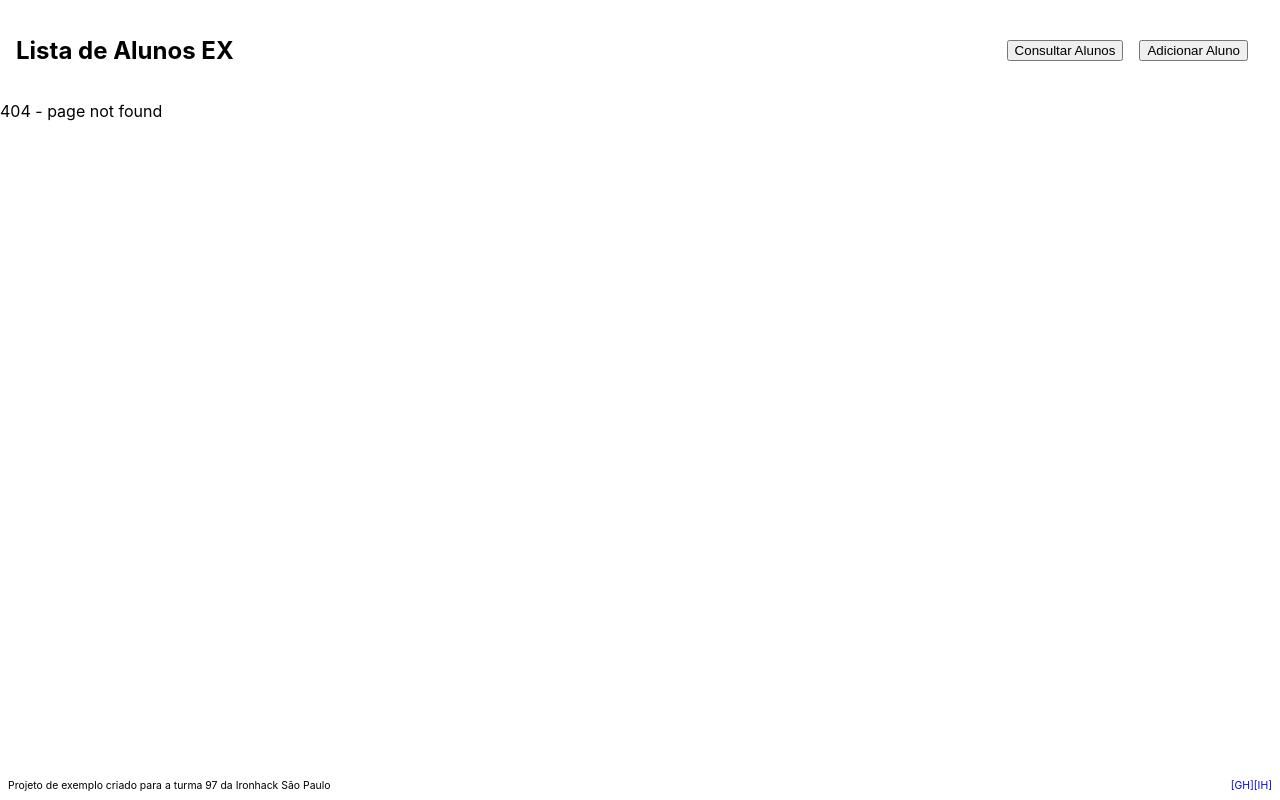
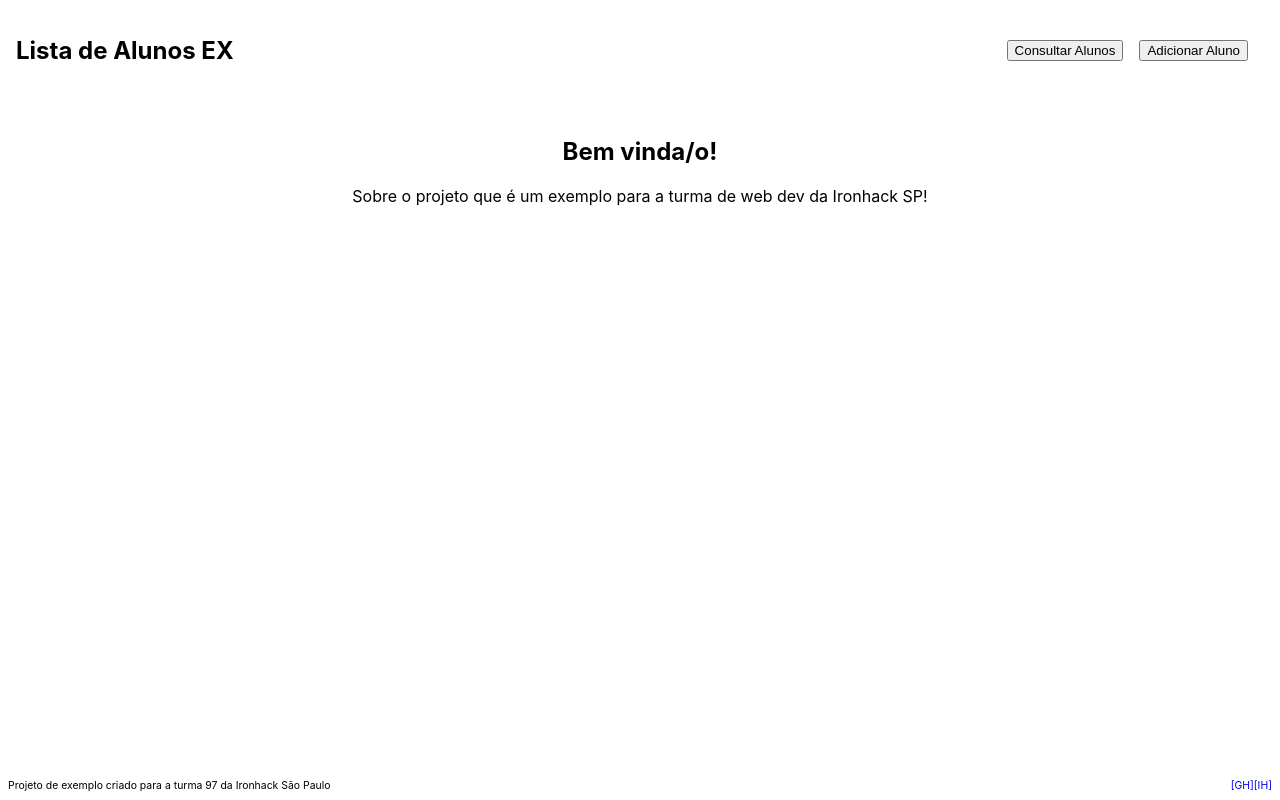
Before and after one commit to Ironhack-SAO-PTWD-Jan-2023/c97-student-list-client, a React (Create React App) app: page / in a window 1280 px wide. Before the commit this address had no page. Built offline with nearby package versions, Linux system fonts and the light colour scheme.

Commit message:
criada página home

```diff
--- a/src/App.js
+++ b/src/App.js
@@ -1,8 +1,13 @@
+// import de pacotes
 import { Routes, Route } from 'react-router-dom';
 import './App.css';
 
+// import de componentes
 import Navbar from './components/Navbar';
 import Footer from './components/Footer';
+
+// import de páginas
+import HomePage from './pages/HomePage';
 
 function App() {
   return (
@@ -10,6 +15,7 @@ function App() {
       <Navbar />
       <div className="page">
         <Routes>
+          <Route path="/" element={<HomePage />} />
           <Route path="*" element={<div>404 - page not found</div>} />
         </Routes>
       </div>
--- /dev/null
+++ b/src/pages/HomePage/index.js
@@ -0,0 +1,12 @@
+import './style.css';
+
+function HomePage() {
+  return (
+    <div className="home-page">
+      <h2>Bem vinda/o!</h2>
+      <p>Sobre o projeto que é um exemplo para a turma de web dev da Ironhack SP!</p>
+    </div>
+  )
+}
+
+export default HomePage
--- /dev/null
+++ b/src/pages/HomePage/style.css
@@ -0,0 +1,4 @@
+.home-page {
+  padding: 1rem;
+  text-align: center;
+}
```
